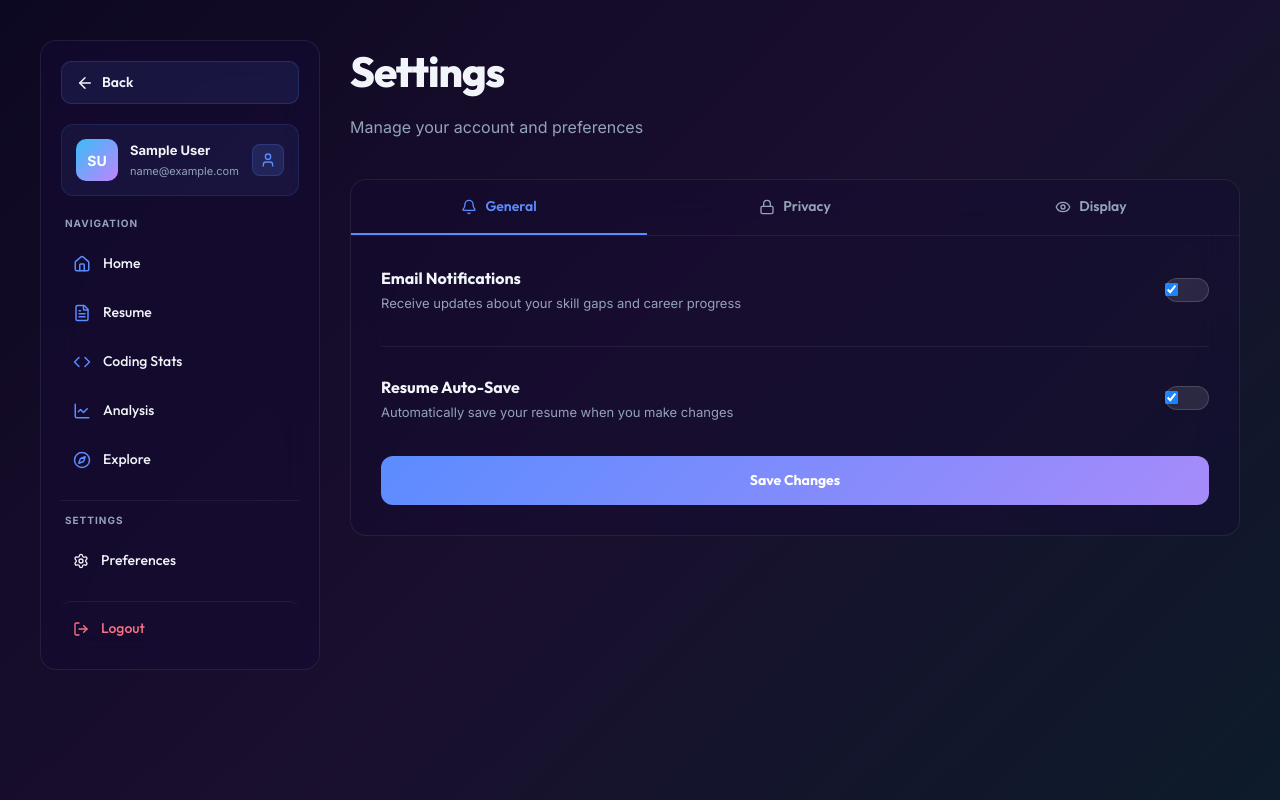
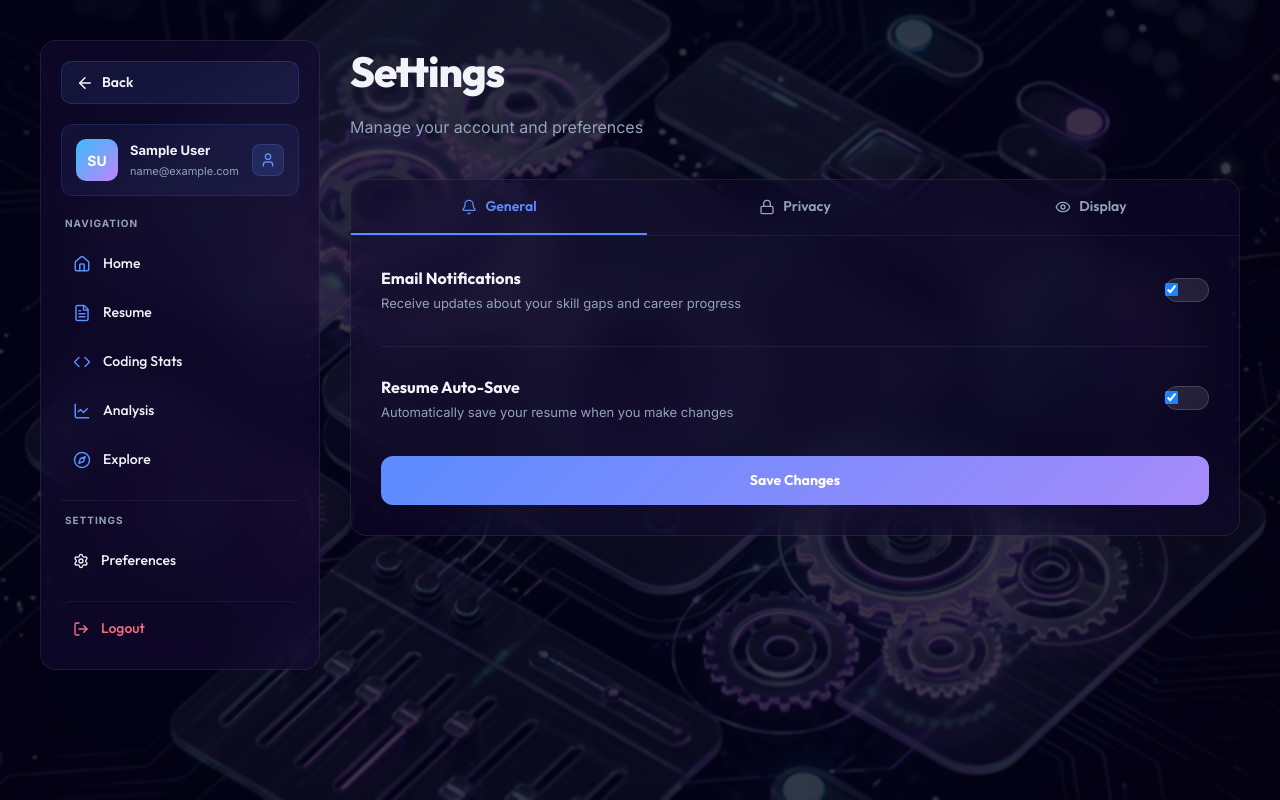
Before and after one commit to Diksha233456/ai-skill-gap-analyzer, a React (Create React App) app in the folder frontend/: page /settings in a window 1280 px wide. Built offline with nearby package versions, Linux system fonts and the light colour scheme; no server answers; sample sign-in values are in the browser's storage.

Commit message:
Fix waving hand emoji color in Dashboard heading

```diff
--- a/frontend/src/pages/Dashboard.js
+++ b/frontend/src/pages/Dashboard.js
@@ -1,6 +1,6 @@
 import { useNavigate } from "react-router-dom";
 import { useState } from "react";
-import { FileText, Code, LineChart, Compass, User, Settings, LogOut, ArrowRight } from "lucide-react";
+import { FileText, Code, LineChart, Compass, User, Settings, LogOut } from "lucide-react";
 import { getAuthUser, getInitials, logout } from "../services/auth";
 
 function Dashboard() {
@@ -111,8 +111,8 @@ function Dashboard() {
           <div style={S.heroBadge}>
             <span style={{ fontSize: "16px" }}>⚡</span> Empowering Careers
           </div>
-          <h1 style={{ fontSize: "72px", fontWeight: 800, lineHeight: 1.1, margin: "0 0 24px", letterSpacing: "-2px" }} className="outfit hero-title">
-            {authUser ? `Hey, ${authUser.name.split(" ")[0]} 👋` : "Analyze Your"} <br />
+          <h1 style={{ fontSize: "72px", fontWeight: 800, lineHeight: 1.1, margin: "0 0 24px", letterSpacing: "-2px" }} className="outfit">
+            <span className="hero-title">{authUser ? `Hey, ${authUser.name.split(" ")[0]}` : "Analyze Your"}</span>{authUser ? " 👋" : ""} <br />
             <span className="hero-glow">Career Readiness</span>
           </h1>
           <p style={{ fontSize: "20px", color: "var(--text-secondary)", margin: "0", lineHeight: 1.6, fontWeight: 400 }}>
@@ -158,8 +158,8 @@ function Dashboard() {
 }
 
 const S = {
-  page: { minHeight: "100vh", position: "relative", display: "flex", flexDirection: "column", overflowX: "hidden" },
-  gridOverlay: { position: "fixed", inset: 0, backgroundImage: `linear-gradient(rgba(255,255,255,0.025) 1px, transparent 1px), linear-gradient(90deg, rgba(255,255,255,0.025) 1px, transparent 1px)`, backgroundSize: "50px 50px", zIndex: 0, pointerEvents: "none" },
+  page: { minHeight: "100vh", position: "relative", display: "flex", flexDirection: "column", overflowX: "hidden", backgroundImage: "url('/ai-bg.png')", backgroundSize: "cover", backgroundPosition: "center", backgroundAttachment: "fixed" },
+  gridOverlay: { position: "fixed", inset: 0, background: "rgba(5,2,20,0.72)", backgroundImage: `linear-gradient(rgba(255,255,255,0.02) 1px, transparent 1px), linear-gradient(90deg, rgba(255,255,255,0.02) 1px, transparent 1px)`, backgroundSize: "50px 50px", zIndex: 0, pointerEvents: "none" },
   orb: { position: "fixed", width: "500px", height: "500px", borderRadius: "50%", filter: "blur(130px)", zIndex: 0, pointerEvents: "none" },
 
   navbar: { display: "flex", justifyContent: "space-between", alignItems: "center", padding: "22px 60px", borderBottom: "1px solid rgba(255,255,255,0.06)", background: "rgba(13,8,33,0.88)", backdropFilter: "blur(20px)", position: "sticky", top: 0, zIndex: 100 },
--- a/frontend/src/pages/Settings.js
+++ b/frontend/src/pages/Settings.js
@@ -107,6 +107,7 @@ export default function Settings() {
 
       {/* Background */}
       <div style={styles.background} />
+      <div style={styles.backgroundOverlay} />
 
       <div style={styles.innerContainer}>
         {/* Sidebar */}
@@ -304,7 +305,15 @@ const styles = {
   background: {
     position: "fixed",
     inset: 0,
-    background: "linear-gradient(135deg, #0d0821 0%, #1a0f2e 50%, #0d1b2a 100%)",
+    backgroundImage: "url('/settings-bg.png')",
+    backgroundSize: "cover",
+    backgroundPosition: "center",
+    zIndex: -1,
+  },
+  backgroundOverlay: {
+    position: "fixed",
+    inset: 0,
+    background: "rgba(5,2,20,0.78)",
     zIndex: -1,
   },
 
```
